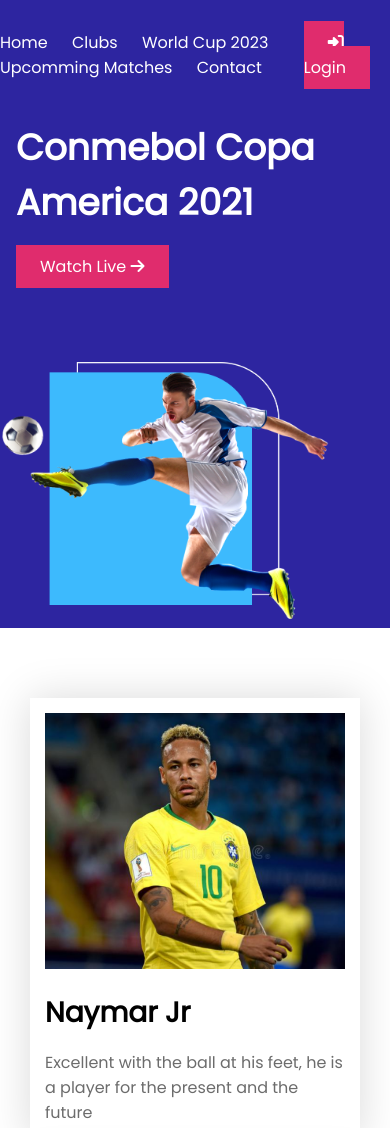
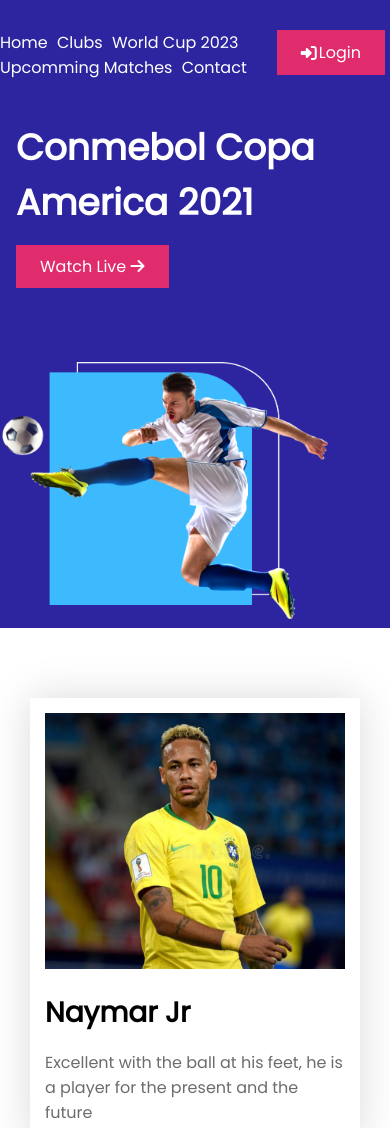
Before and after one commit to icerahi1/assignment_2, a plain HTML site: page index.html in a window 390 px wide. Shown: the top 1128 px of the page. Drawn offline with Linux system fonts and the light colour scheme.

Commit message:
minor update style

```diff
--- a/index.html
+++ b/index.html
@@ -26,11 +26,12 @@
                 <a href="#">Contact</a>
             </div>
             <div>
-                <a class="link-button" href="" target="blank">
-                <i class="fas fa-sign-in-alt"></i> Login </i>
+                <a id="login" class="link-button" href="" target="blank">
+                <i class="fas fa-sign-in-alt"></i> Login
                 </a>
             </span>
         </nav>
+
       <div class="intro">
         <div class="left-side">
           <h1 class="Section-title">Conmebol Copa America 2021</h1>
--- a/styles/style.css
+++ b/styles/style.css
@@ -20,10 +20,7 @@
   background-color: #e02c6d;
   padding: 10px 24px;
 }
-i,
-a {
-  transition: all 1s ease-in;
-}
+
 .link-button:hover {
   transform: translate(100px);
   padding-right: 100px;
@@ -61,6 +58,12 @@
   text-decoration: none;
   color:white;
   margin-right:20px;
+  padding:10px 20px;
+  transition: background-color 0.2s ease-in;
+}
+nav a:hover{
+  background-color: #e02c6d;;
+
 }
 nav div{
   margin-top:30px;
@@ -191,6 +194,22 @@
   .container {
     width: 100%;
   }
+  nav{
+
+    justify-content: center;
+
+  }
+  nav a{
+    text-decoration: none;
+    color:white;
+    margin-right:5px;
+    padding:0;
+   }
+   #login{
+     display:flex;
+     align-items: center;
+     gap:2px;
+   }
   /* intro start  */
   .intro {
     flex-direction: column;
@@ -238,7 +257,18 @@
   }
   /* hightlights end  */
 
+   /* footer  */
+   .logo{
+    text-align: center;
+    margin:0 auto;
+  }
+  .logo img {
+    width: 70%;
+  }
 }
+
+
+
 
 
 /*#################### Tablet or ipad##############  */
@@ -267,7 +297,7 @@
   .highlights {
     width: 100%;
     grid-template-columns: repeat(2, 1fr);
-    grid-row-gap: 29px;
+    grid-row-gap: 25px;
     justify-items: center;
     align-content: center;
 
@@ -285,13 +315,12 @@
   }
   /* hightlights end  */
 
+   /* footer  */
+     .logo{
+      text-align: center;
+    }
+    .logo img {
+      width: 50%;
+    }
 
-  /* footer  */
-  .logo{
-    text-align: center;
-    padding:0 30px;
-  }
-  .logo img {
-    width: 60%;
-  }
 }
```
